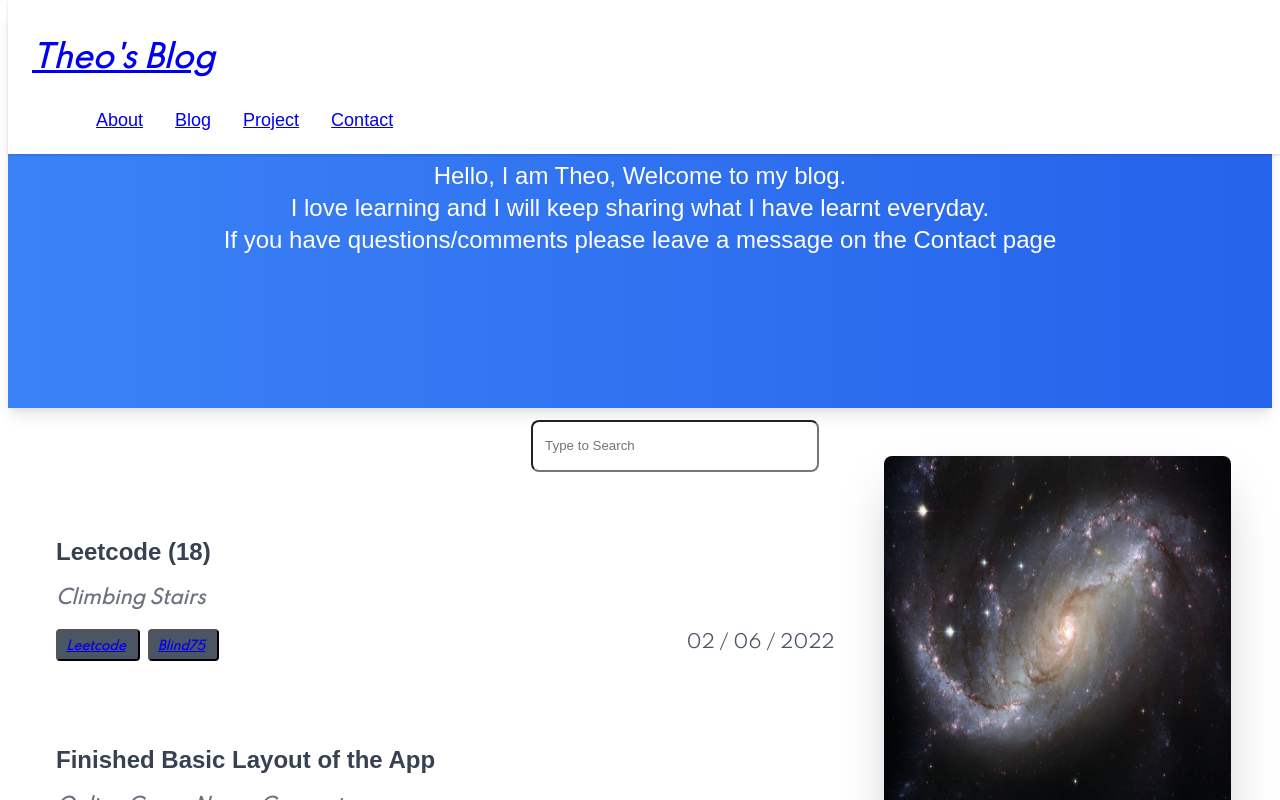
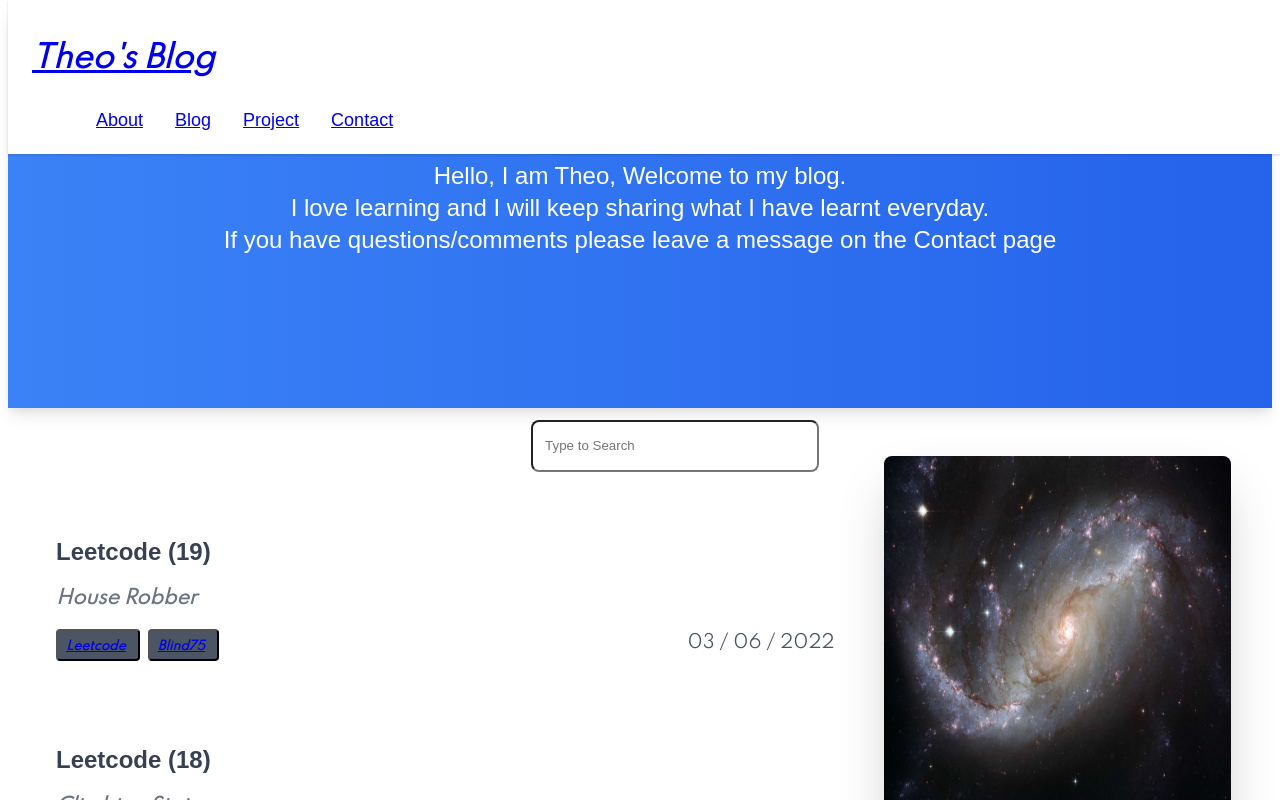
Before and after one commit to theo923/next-ssg-personal-blog, a Next.js app: page / in a window 1280 px wide. Shown: the top 800 px of the page. Built offline with nearby package versions, Linux system fonts and the light colour scheme; a web font is replaced by a local one.

Commit message:
added blogpost for 03/06/2022

```diff
--- a/components/External/Blind75_Status.js
+++ b/components/External/Blind75_Status.js
@@ -426,8 +426,8 @@ export const BLIND75_STATUS = {
     },
     {
       question: "House Robber",
-      status: false,
-      url: "",
+      status: true,
+      url: "20220603-0100",
       lcUrl: "https://leetcode.com/problems/house-robber/",
       schedule: [0],
       difficulty: 1,
--- /dev/null
+++ b/posts/20220603-0100.md
@@ -0,0 +1,20 @@
+---
+title: Leetcode (19)
+description: House Robber
+date: 03 / 06 / 2022
+tags: ["Leetcode", "Blind75"]
+---
+
+<h2>198. House Robber</h2>
+
+<pre><code class="language-python">
+def rob(self, nums: List[int]) -> int:
+    n1 = n2 = 0
+
+    for i in nums:
+        n1, n2 = n2, max(i + n1, n2)
+
+    return n2
+</code></pre>
+<br/>
+<br/>
```
Also changed, not shown: 1 other file (tests, documents, lock files or other folders).
